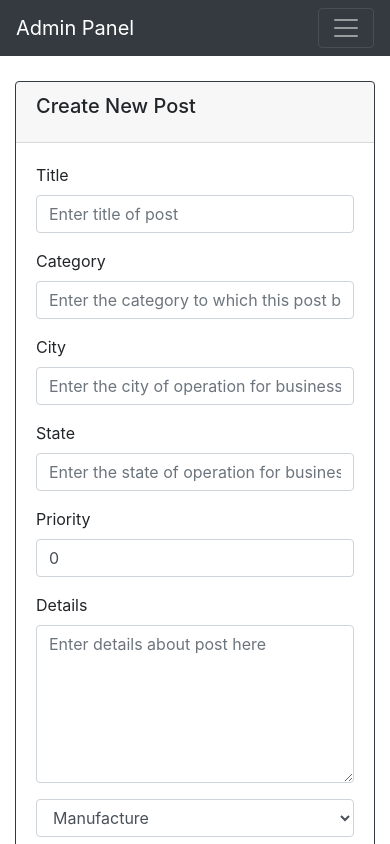
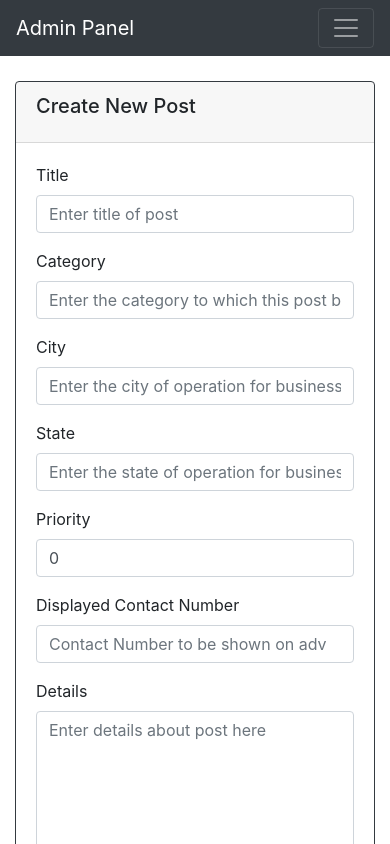
Before and after one commit to YashKumarVerma/smoke-trees-bose-auto-guide-admin, a React (Create React App) app: page /dashboard/createPost in a window 390 px wide. Shown: the top 844 px of the page. Built offline with nearby package versions, Linux system fonts and the light colour scheme.

Commit message:
Implement Custom Mobile Number

```diff
--- a/src/components/dashboard/CreateNewPost.jsx
+++ b/src/components/dashboard/CreateNewPost.jsx
@@ -19,6 +19,7 @@ class NewPostCard extends React.Component {
       state: "",
       priority: 0,
       advt_type: "manufacture",
+      contact: "",
     };
   }
 
@@ -43,6 +44,7 @@ class NewPostCard extends React.Component {
         productType: this.state.category,
         featured: this.state.isFeatured === "on",
         images: [this.props.attachedImage],
+        contact: this.state.contact,
       };
       if (
         PostDetails.images === null ||
@@ -65,6 +67,7 @@ class NewPostCard extends React.Component {
         state: "",
         city: "",
         priority: "",
+        contact: "",
       });
     } catch (err) {
       alert("Error while Creating post");
@@ -128,6 +131,16 @@ class NewPostCard extends React.Component {
               name="priority"
               onChange={this.handleChange}
               value={this.state.priority}
+              required
+            />
+
+            <InputElement
+              label="Displayed Contact Number"
+              placeholder="Contact Number to be shown on advt"
+              type="number"
+              name="contact"
+              onChange={this.handleChange}
+              value={this.state.contact}
               required
             />
 
--- a/src/components/dashboard/PostCard.jsx
+++ b/src/components/dashboard/PostCard.jsx
@@ -23,6 +23,7 @@ class PostCard extends React.Component {
       priority: 0,
       city: "",
       state: "",
+      contact: "",
     };
     this.editPost = this.editPost.bind(this);
     this.uploadImage = this.uploadImage.bind(this);
@@ -46,6 +47,7 @@ class PostCard extends React.Component {
       city,
       state,
       category,
+      contact,
     } = this.props;
     this.setState({
       name,
@@ -58,6 +60,7 @@ class PostCard extends React.Component {
       city,
       state,
       advt_type: category,
+      contact,
     });
   };
 
@@ -145,6 +148,7 @@ class PostCard extends React.Component {
       city,
       state,
       priority,
+      contact,
     } = this.state;
     const { _id } = this.props;
     console.log({
@@ -156,6 +160,7 @@ class PostCard extends React.Component {
       city,
       state,
       priority,
+      contact,
     });
     try {
       const response = await EditPost({
@@ -168,6 +173,7 @@ class PostCard extends React.Component {
           city,
           state,
           priority,
+          contact,
         },
       });
       if (response.payload.ok) {
@@ -197,6 +203,7 @@ class PostCard extends React.Component {
       state,
       priority,
       advt_type,
+      contact,
     } = this.state;
     const { interested } = this.props;
     return (
@@ -235,7 +242,8 @@ class PostCard extends React.Component {
                   <b>City</b>: {city} <br />
                   <b>State</b>: {state} <br />
                   <b>Priority</b>: {priority} <br />
-                  <b>Advertisement Type</b>: {advt_type}
+                  <b>Advertisement Type</b>: {advt_type} <br />
+                  <b>Contact Number</b> : {contact || "not specified"}
                 </p>
                 <button
                   className="btn btn-outline-danger"
@@ -321,6 +329,16 @@ class PostCard extends React.Component {
                       name="priority"
                       onChange={this.handleEditFieldChange}
                       value={this.state.priority}
+                      required
+                    />
+
+                    <InputElement
+                      label="Displayed Contact Number"
+                      placeholder="Contact Number to be shown on advt"
+                      type="number"
+                      name="contact"
+                      onChange={this.handleEditFieldChange}
+                      value={this.state.contact}
                       required
                     />
 
```
